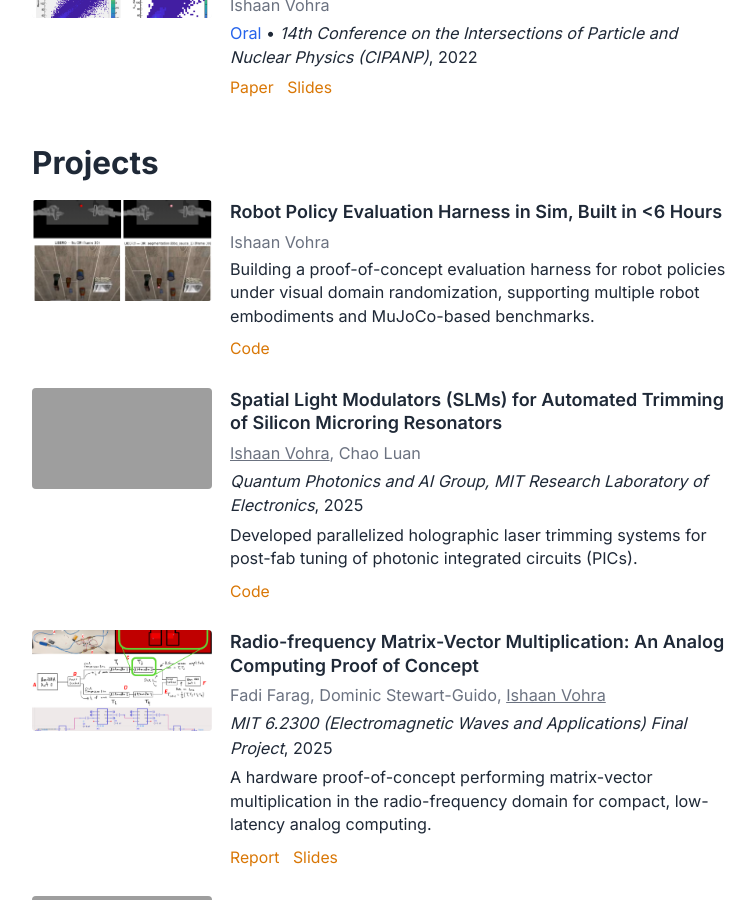
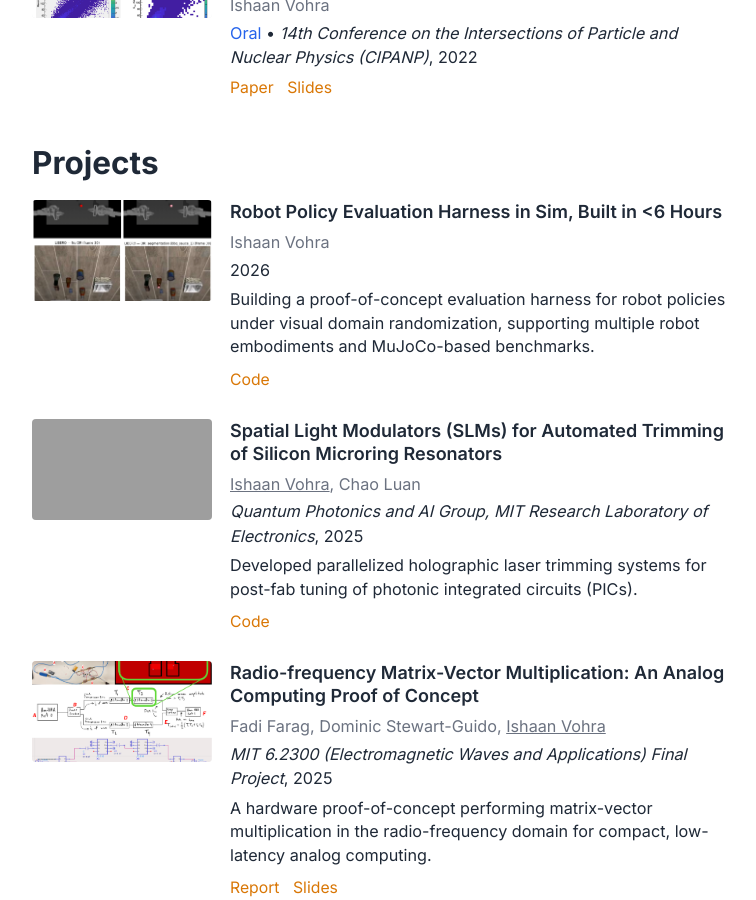
Before and after one commit to Ishaan-vohra/Ishaan-vohra.github.io, a Jekyll site: the page built from _pages/about.md, in a window 1280 px wide and 900 px high, scrolled down 1529 px. Shown: the whole window, without its empty margins (260-1016 px from the left). Built offline with Jekyll 4.4.1, drawn with Linux system fonts in a browser that asks for light colours; a script that is not in the unit is left out.

Commit message:
date settings for project

```diff
--- a/_includes/home/entry.html
+++ b/_includes/home/entry.html
@@ -14,8 +14,8 @@
 
       {% if item.author %}<p class="pub-authors">{{ item.author }}</p>{% endif %}
 
-      {% if item.venue %}
-        <p class="pub-venue">{% if item.award %}<span class="pub-award">{{ item.award }}</span> &bull; {% endif %}<i>{{ item.venue | strip }}</i>{% if item.date %}, {{ item.date | date: "%Y" }}{% endif %}</p>
+      {% if item.venue or item.date or item.award %}
+        <p class="pub-venue">{% if item.award %}<span class="pub-award">{{ item.award }}</span>{% if item.venue or item.date %} &bull; {% endif %}{% endif %}{% if item.venue %}<i>{{ item.venue | strip }}</i>{% endif %}{% if item.venue and item.date %}, {% endif %}{% if item.date %}{{ item.date | date: "%Y" }}{% endif %}</p>
       {% endif %}
 
       {% if item.summary %}<p class="pub-summary">{{ item.summary }}</p>{% endif %}
```
Also changed, not shown: _projects/pocrobot-project.md (line endings or trailing spaces).
